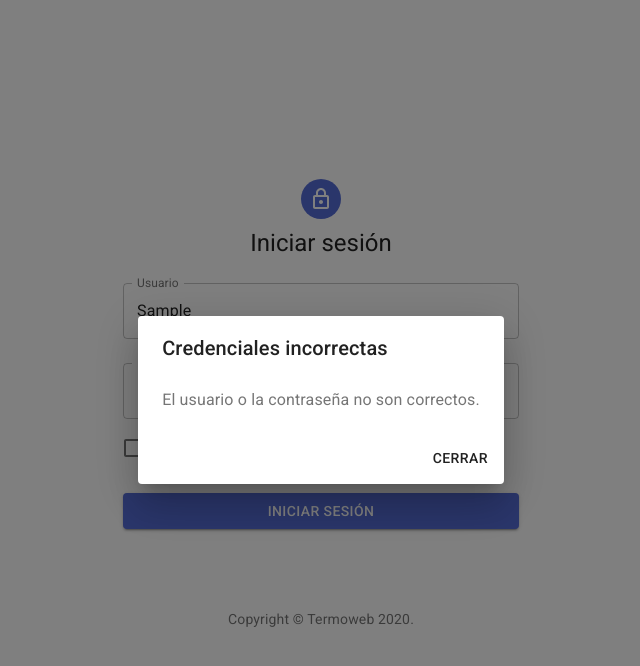
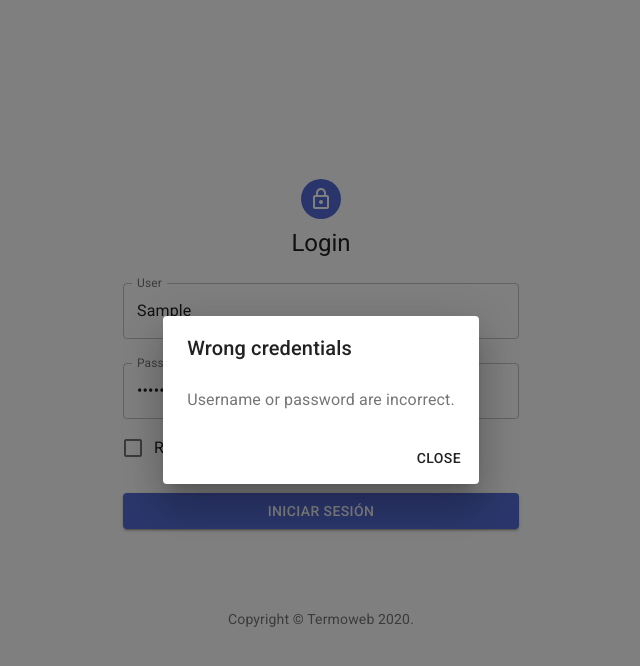
Before and after one commit to rubenvillarnet/api-export, a Next.js app: page /login in a window 1280 px wide. Both pictures are taken after typing "Sample", "Sample123" into the empty fields and a click on the button "INICIAR SESIÓN". Shown: the top 666 px of the page, without its empty margins (319-959 px from the left). Built offline with nearby package versions, Linux system fonts and the light colour scheme; no server answers.

Commit message:
login texts

```diff
--- a/pages/login.jsx
+++ b/pages/login.jsx
@@ -120,7 +120,7 @@ export default function Login() {
           <LockOutlinedIcon />
         </Avatar>
         <Typography component='h1' variant='h5'>
-          Iniciar sesión
+          Login
         </Typography>
         <form className={classes.form} onSubmit={handleSubmit(onSubmit)}>
           <TextField
@@ -128,14 +128,14 @@ export default function Login() {
             margin='normal'
             fullWidth
             id='user'
-            label='Usuario'
+            label='User'
             name='user'
             autoFocus
             inputRef={register({
               required: true
             })}
             error={!!errors.user}
-            helperText={errors.user && 'Introduce un nombre de usuario'}
+            helperText={errors.user && 'Username is required'}
             disabled={loading}
           />
           <TextField
@@ -150,7 +150,7 @@ export default function Login() {
               required: true
             })}
             error={!!errors.password}
-            helperText={errors.password && 'Introduce una contraseña'}
+            helperText={errors.password && 'Password is required'}
             disabled={loading}
           />
           <FormControlLabel
@@ -180,14 +180,14 @@ export default function Login() {
         <Copyright />
       </Box>
       <Dialog open={loginError} onClose={handleCloseDialog}>
-        <DialogTitle>Credenciales incorrectas</DialogTitle>
+        <DialogTitle>Wrong credentials</DialogTitle>
         <DialogContent>
           <DialogContentText>
-            El usuario o la contraseña no son correctos.
+            Username or password are incorrect.
           </DialogContentText>
         </DialogContent>
         <DialogActions>
-          <Button onClick={handleCloseDialog}>Cerrar</Button>
+          <Button onClick={handleCloseDialog}>Close</Button>
         </DialogActions>
       </Dialog>
     </Container>
```
